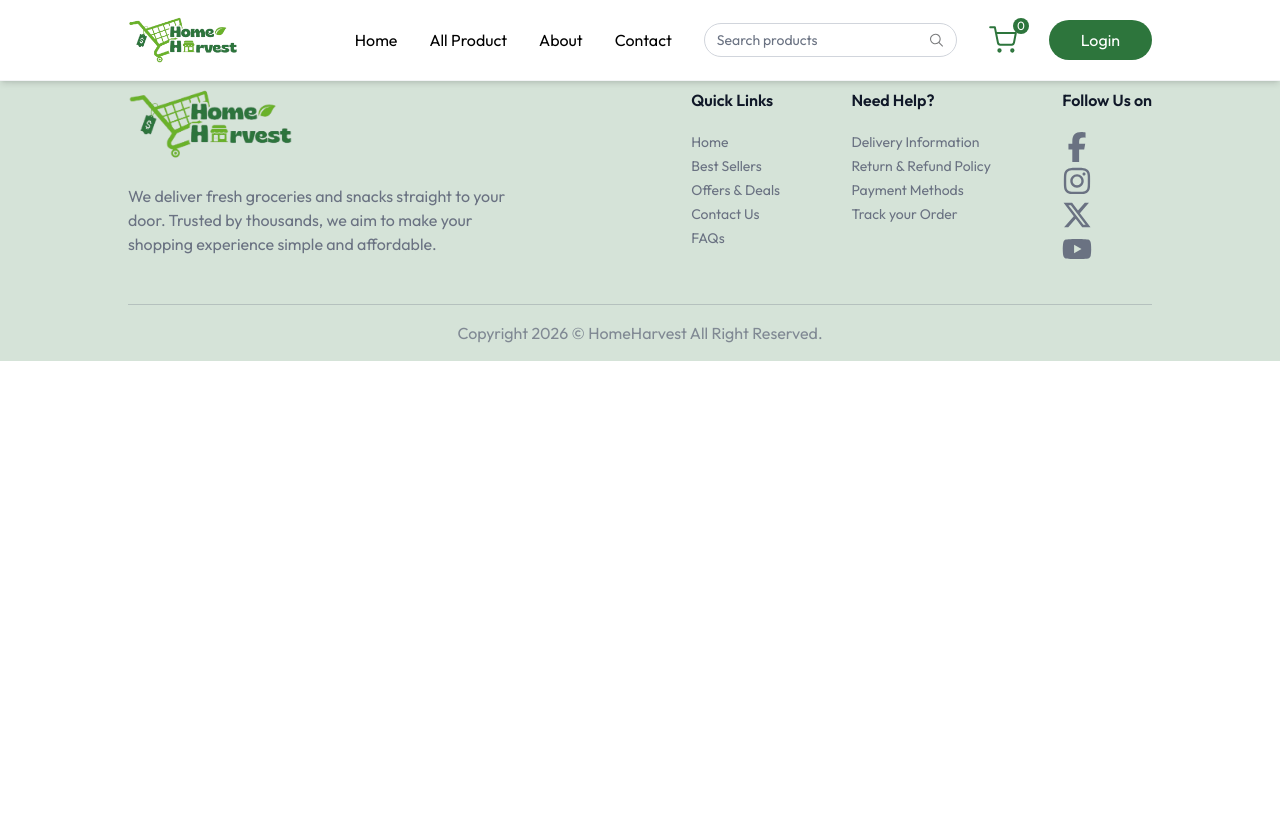
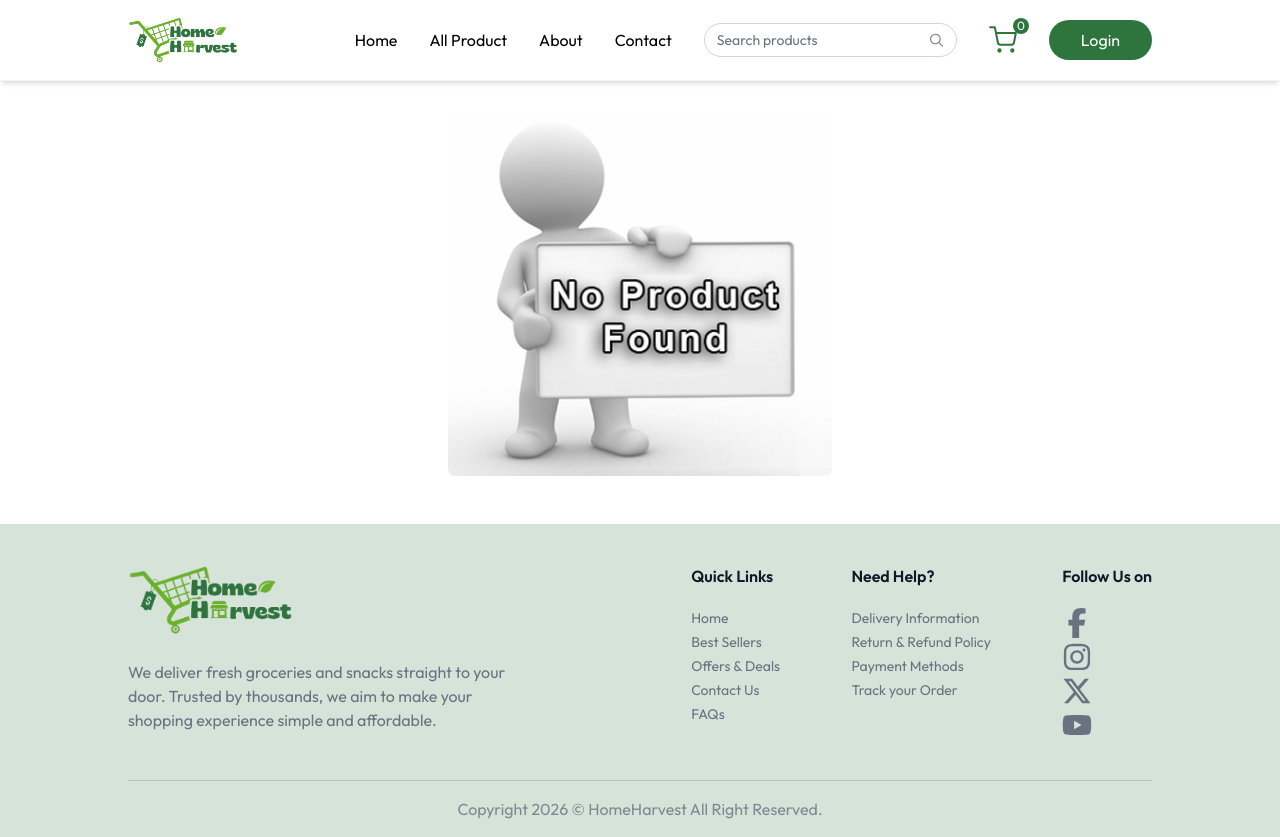
Before and after one commit to tahmina-nishu/Home-Harvest---An-Online-Grocery-Shop, a React (Vite) app in the folder client/: page /products/1 in a window 1280 px wide. Before the commit the page ends 800 px from the top, so only its background shows below. Built offline with nearby package versions, Linux system fonts and the light colour scheme.

Commit message:
filtered products by their category

```diff
--- a/client/src/App.jsx
+++ b/client/src/App.jsx
@@ -7,6 +7,7 @@
 import { useAppContext } from './context/AppContext';
 import Login from './components/Login';
 import AllProducts from './pages/AllProducts';
+import ProductCategory from './pages/ProductCategory';
 
 
 const App = () => {
@@ -26,6 +27,7 @@
         <Routes>
           <Route path='/' element={<Home></Home>}></Route>
           <Route path='/products' element={<AllProducts></AllProducts>}></Route>
+          <Route path='/products/:category' element={<ProductCategory></ProductCategory>}></Route>
         </Routes>
       </div>
       {isSellerPath ? null : <Footer></Footer>}
--- a/client/src/assets/assets.js
+++ b/client/src/assets/assets.js
@@ -2,12 +2,14 @@
 import profile from "./profile.png"
 import banner from "./banner1.jpg"
 import bottomBanner from "./bottom_banner.png"
+import not_found from "./not_found.jpg"
 
 export const assets = {
     logo,
     profile,
     banner,
-    bottomBanner
+    bottomBanner,
+    not_found
 }
 
 
--- a/client/src/components/ProductCard.jsx
+++ b/client/src/components/ProductCard.jsx
@@ -13,7 +13,7 @@
 
     // product available hole eta show korbe
     return product && (
-        <div className="border border-primary/50 rounded-xl md:px-4 px-3 py-3 bg-white w-full shadow-sm hover:shadow-md transition">
+        <div  className="border border-primary/50 rounded-xl md:px-4 px-3 py-3 bg-white w-full shadow-sm hover:shadow-md transition">
 
             {/* product image */}
             <div
--- a/client/src/pages/AllProducts.jsx
+++ b/client/src/pages/AllProducts.jsx
@@ -22,7 +22,7 @@
     }, [products, searchQuery])
 
     return (
-        <div className='mt-32 flex flex-col'>
+        <div className='mt-29 flex flex-col'>
 
             {/* title div  */}
             <div className='flex flex-col items-end w-max'>
@@ -31,7 +31,7 @@
             </div>
 
             {/* card div  */}
-            <div className='grid grid-cols-2 sm:grid-cols-3 md:grid-cols-3 lg:grid-cols-5 gap-3 md:gap-6'>
+            <div className='grid grid-cols-2 mt-5 sm:grid-cols-3 md:grid-cols-3 lg:grid-cols-5 gap-3 md:gap-6'>
                 {filteredProducts.filter((product)=> product.inStock).map((product, index)=>(
                     <ProductCard key={index} product={product}></ProductCard>
                 ))}
--- /dev/null
+++ b/client/src/pages/ProductCategory.jsx
@@ -0,0 +1,44 @@
+import React from 'react'
+import { useAppContext } from '../context/AppContext'
+import { useParams } from 'react-router-dom'
+import { assets, categories } from '../assets/assets'
+import ProductCard from '../components/ProductCard'
+
+const ProductCategory = () => {
+
+    const {products} = useAppContext()
+    const {category} = useParams()
+
+    const searchCategory = categories.find((item)=> item.path.toLowerCase() === category)
+
+    // filter product for particular category
+    const filteredProducts = products.filter((product)=>product.category.toLowerCase() === category)
+
+
+    return (
+        <div className='mt-29'>
+            {searchCategory && (
+                <div className='flex flex-col items-end w-max'>
+                    {/* category title  */}
+                    <p className='text-2xl font-medium'>{searchCategory.text}</p>
+
+                    {/* title er nicher underline ta  */}
+                    <div className='mb-3 w-16 h-0.5 bg-primary rounded-full'></div>
+                </div>
+            )}
+
+            {/* show category wise products  */}
+            {filteredProducts.length > 0 ?(
+                <div className='grid grid-cols-2 mt-5 sm:grid-cols-3 md:grid-cols-3 lg:grid-cols-5 gap-3 md:gap-6'>
+                    {filteredProducts.map((product)=>(
+                        <ProductCard key={product._id} product={ product}></ProductCard>
+                    ))}
+                </div>
+            ) : (
+                <div className='flex items-center justify-center'><img className='w-96' src={assets.not_found} alt="" /></div>
+            )}
+        </div>
+    )
+}
+
+export default ProductCategory
```
Also changed, not shown: client/src/assets/not_found.jpg (added).
